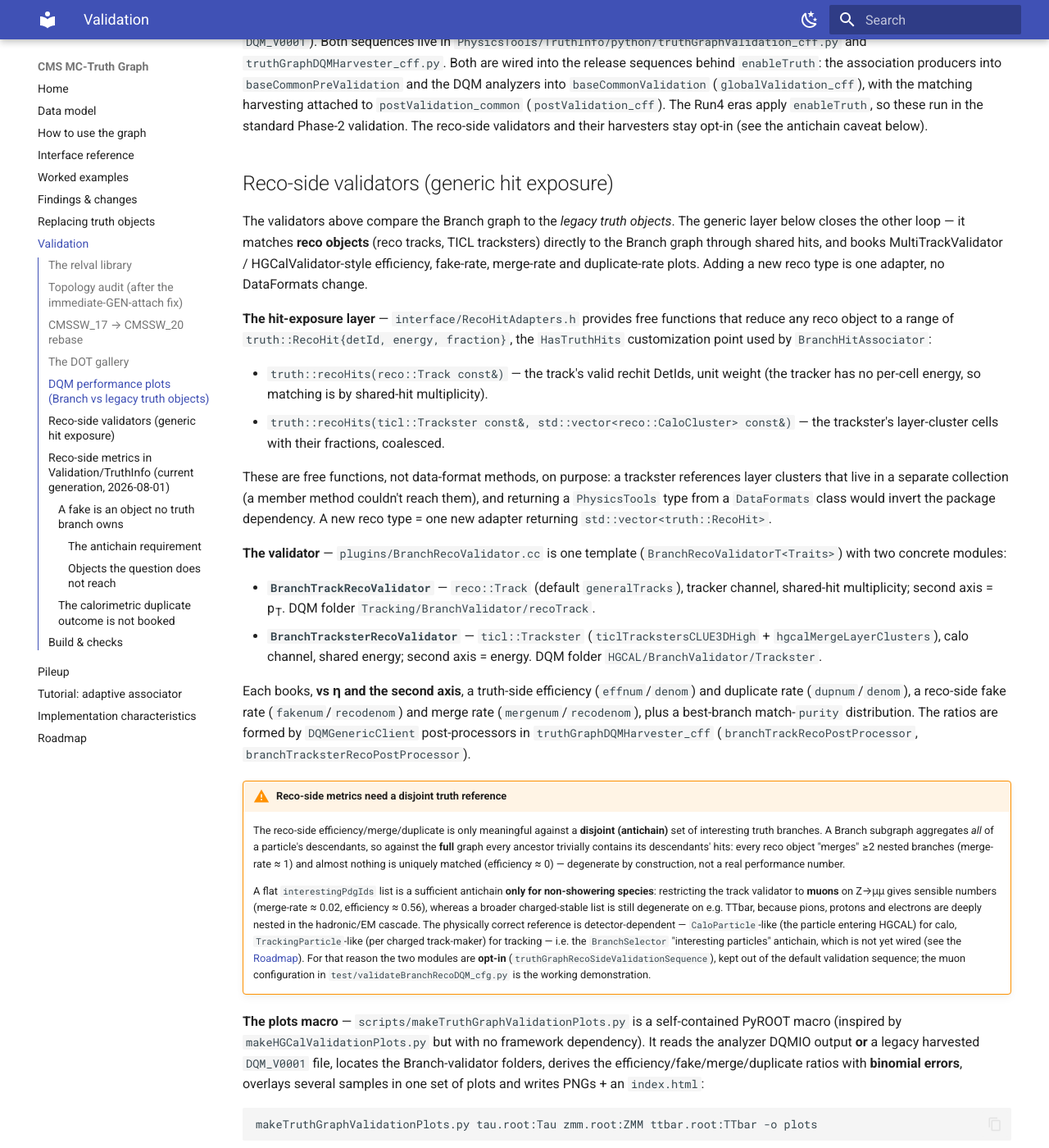
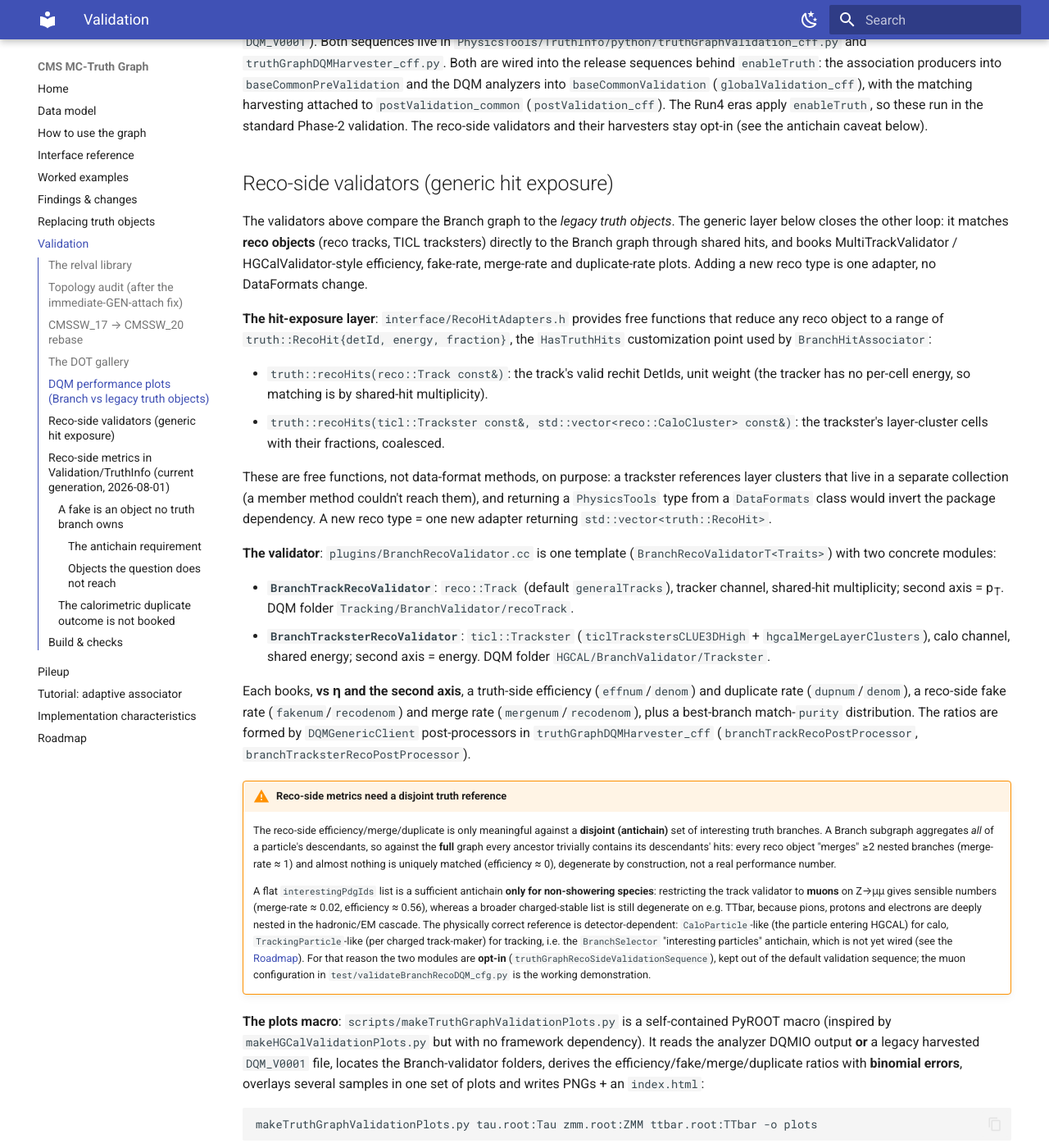
Before and after one commit to felicepantaleo/cms-truth-docs, an MkDocs documentation site: the page built from docs/validation.md, in a window 1280 px wide and 1400 px high, scrolled down 3400 px. Shown: the whole window at 82% size. Built offline with MkDocs 1.6.1 and Material for MkDocs 9.7.7, drawn with Linux system fonts in a browser that asks for light colours; some of the changed text lies outside the part shown.

```diff
--- a/docs/validation.md
+++ b/docs/validation.md
@@ -86,7 +86,7 @@ rendering cleanly (the old mega-vertex would have blown up the layout).
 
 **Browse the rendered gallery:** the full CMSSW_20 set (SVG + DOT) is online and
 searchable at **[felice.web.cern.ch/truth](https://felice.web.cern.ch/truth/)**
-(an [Orbit](https://github.com/felicepantaleo/orbit) folder browser — click a
+(an [Orbit](https://github.com/felicepantaleo/orbit) folder browser, click a
 process, then a `*_signal_*` / `*_full_*` SVG for the inline zoomable view).
 
 ## DQM performance plots (Branch vs legacy truth objects)
@@ -97,7 +97,7 @@ truth `Branch` graph to the legacy truth objects, in the same fashion as
 build the reco↔Branch links as standalone EDM products, and DQM *analyzers* turn
 them into plots; a `DQMGenericClient` harvester forms the efficiencies.
 
-**Calorimetry** — `BranchHGCalValidator` (folder `HGCAL/BranchValidator/{CaloParticle,SimCluster}`)
+**Calorimetry**: `BranchHGCalValidator` (folder `HGCAL/BranchValidator/{CaloParticle,SimCluster}`)
 compares the Branch subgraph calo hits to each object's `hits_and_fractions`:
 reproduction efficiency vs η/p_T/E, purity, hit/energy completeness, and energy response.
 Three response references are booked. `energy_response` is the **sim-energy containment**
@@ -105,11 +105,11 @@ Three response references are booked. `energy_response` is the **sim-energy cont
 sits well below 1 and varies by region. `raw_energy_response_sim` and
 `raw_energy_response_reco` instead normalise the Branch's energy **on the object's own
 cells** by the object's **fraction-weighted hit energy** (rather than the generator
-energy) — on the deposited (PCaloHit) and reconstructed (RecHit) scales. The deposited
+energy), on the deposited (PCaloHit) and reconstructed (RecHit) scales. The deposited
 one is a **closure test**: a CaloParticle/SimCluster's per-cell fraction *is* its tracks'
 share of the deposit, i.e. the Branch's own sim energy on that cell, so the ratio is
 **== 1 by construction** and any deviation flags a fraction↔deposit bug in PR validation
-(numerator restricted to the object footprint also keeps it finite — un-restricted, a
+(numerator restricted to the object footprint also keeps it finite; un-restricted, a
 tiny object whose `trackId` maps to a large shower would blow the un-thresholded sim
 ratio up to ~10⁵). The reconstructed one is the informative plot: the Branch claims each
 shared cell's **whole** RecHit while the object keeps only its fraction, so it peaks just
@@ -133,7 +133,7 @@ the standard `ClusterTPAssociation` (`tpClusterProducer`) and books a
 shared-hit completeness/multiplicity. Verified on TTbar (CMSSW_20, 5 evt):
 **0.875** (246/281 TP-matched tracks), shared-hit multiplicity ≈ 16/track. In
 Phase-2 D120 only the pixel `TrackerHitsPixel{Barrel,Endcap}*` simhits are populated
-(the TIB/TID/TOB/TEC branches are empty), so the match is pixel-DetId based — still
+(the TIB/TID/TOB/TEC branches are empty), so the match is pixel-DetId based, still
 more than enough to identify the particle.
 
 Standalone drivers: `test/validateBranch{DQM,TrackingDQM}_cfg.py` (→ DQMIO),
@@ -149,20 +149,20 @@ validators and their harvesters stay opt-in (see the antichain caveat below).
 ## Reco-side validators (generic hit exposure)
 
 The validators above compare the Branch graph to the *legacy truth objects*. The
-generic layer below closes the other loop — it matches **reco objects**
+generic layer below closes the other loop: it matches **reco objects**
 (reco tracks, TICL tracksters) directly to the Branch graph through shared hits, and
 books MultiTrackValidator / HGCalValidator-style efficiency, fake-rate, merge-rate
 and duplicate-rate plots. Adding a new reco type is one adapter, no DataFormats
 change.
 
-**The hit-exposure layer** — `interface/RecoHitAdapters.h` provides free functions
+**The hit-exposure layer**: `interface/RecoHitAdapters.h` provides free functions
 that reduce any reco object to a range of `truth::RecoHit{detId, energy, fraction}`,
 the `HasTruthHits` customization point used by `BranchHitAssociator`:
 
-- `truth::recoHits(reco::Track const&)` — the track's valid rechit DetIds, unit
+- `truth::recoHits(reco::Track const&)`: the track's valid rechit DetIds, unit
   weight (the tracker has no per-cell energy, so matching is by shared-hit
   multiplicity).
-- `truth::recoHits(ticl::Trackster const&, std::vector<reco::CaloCluster> const&)` —
+- `truth::recoHits(ticl::Trackster const&, std::vector<reco::CaloCluster> const&)`:
   the trackster's layer-cluster cells with their fractions, coalesced.
 
 These are free functions, not data-format methods, on purpose: a trackster
@@ -171,13 +171,13 @@ couldn't reach them), and returning a `PhysicsTools` type from a `DataFormats` c
 would invert the package dependency. A new reco type = one new adapter returning
 `std::vector<truth::RecoHit>`.
 
-**The validator** — `plugins/BranchRecoValidator.cc` is one template
+**The validator**: `plugins/BranchRecoValidator.cc` is one template
 (`BranchRecoValidatorT<Traits>`) with two concrete modules:
 
-- **`BranchTrackRecoValidator`** — `reco::Track` (default `generalTracks`), tracker
+- **`BranchTrackRecoValidator`**: `reco::Track` (default `generalTracks`), tracker
   channel, shared-hit multiplicity; second axis = p<sub>T</sub>. DQM folder
   `Tracking/BranchValidator/recoTrack`.
-- **`BranchTracksterRecoValidator`** — `ticl::Trackster`
+- **`BranchTracksterRecoValidator`**: `ticl::Trackster`
   (`ticlTrackstersCLUE3DHigh` + `hgcalMergeLayerClusters`), calo channel, shared
   energy; second axis = energy. DQM folder `HGCAL/BranchValidator/Trackster`.
 
@@ -194,7 +194,7 @@ post-processors in `truthGraphDQMHarvester_cff` (`branchTrackRecoPostProcessor`,
     aggregates *all* of a particle's descendants, so against the **full** graph
     every ancestor trivially contains its descendants' hits: every reco object
     "merges" ≥2 nested branches (merge-rate ≈ 1) and almost nothing is uniquely
-    matched (efficiency ≈ 0) — degenerate by construction, not a real performance
+    matched (efficiency ≈ 0), degenerate by construction, not a real performance
     number.
 
     A flat `interestingPdgIds` list is a sufficient antichain **only for
@@ -202,15 +202,15 @@ post-processors in `truthGraphDQMHarvester_cff` (`branchTrackRecoPostProcessor`,
     gives sensible numbers (merge-rate ≈ 0.02, efficiency ≈ 0.56), whereas a broader
     charged-stable list is still degenerate on e.g. TTbar, because pions, protons
     and electrons are deeply nested in the hadronic/EM cascade. The physically
-    correct reference is detector-dependent — `CaloParticle`-like (the particle
+    correct reference is detector-dependent: `CaloParticle`-like (the particle
     entering HGCAL) for calo, `TrackingParticle`-like (per charged track-maker) for
-    tracking — i.e. the `BranchSelector` "interesting particles" antichain, which is
+    tracking, i.e. the `BranchSelector` "interesting particles" antichain, which is
     not yet wired (see the [Roadmap](roadmap.md#validation)). For that reason the two
     modules are **opt-in** (`truthGraphRecoSideValidationSequence`), kept out of the
     default validation sequence; the muon configuration in
     `test/validateBranchRecoDQM_cfg.py` is the working demonstration.
 
-**The plots macro** — `scripts/makeTruthGraphValidationPlots.py` is a self-contained
+**The plots macro**: `scripts/makeTruthGraphValidationPlots.py` is a self-contained
 PyROOT macro (inspired by `makeHGCalValidationPlots.py` but with no framework
 dependency). It reads the analyzer DQMIO output **or** a legacy harvested
 `DQM_V0001` file, locates the Branch-validator folders, derives the
@@ -224,7 +224,7 @@ makeTruthGraphValidationPlots.py tau.root:Tau zmm.root:ZMM ttbar.root:TTbar -o p
 The `FILE:LABEL` form sets the legend entry; passing several samples doubles as the
 per-event guided comparison (cf. [Worked examples](examples.md)).
 
-**The library wrapper** — `test/makeBranchValidationPlots.sh` automates the above
+**The library wrapper**: `test/makeBranchValidationPlots.sh` automates the above
 over a `runTruthRelvals.sh` library: it locates each workflow's harvested legacy
 DQM file (`DQM_V0001_R*__Global__*__RECO.root`) and overlays a few representative
 samples (TTbar / TenTau / ZMM by default; override with `SAMPLES`) in one set of
```
Also changed, not shown: other parts of docs/validation.md (+11 -11 lines).
